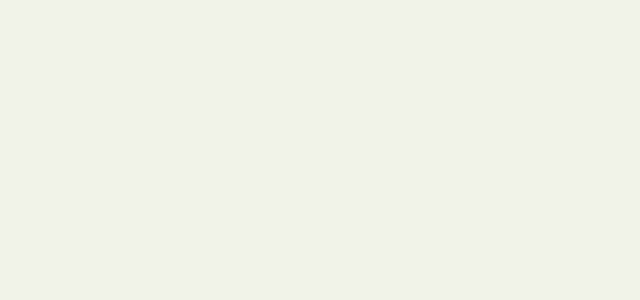
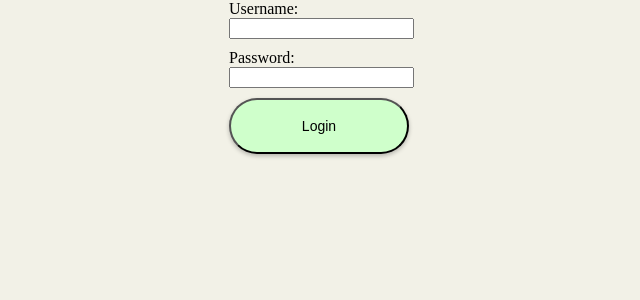
Before and after one commit to Elikala/DecisionMaker, a SvelteKit app in the folder my-app/: page /login in a window 1280 px wide. Shown: the top 300 px of the page, without its empty margins (311-951 px from the left). Built offline with nearby package versions, Linux system fonts and the light colour scheme.

Commit message:
Add mock auth

```diff
--- a/my-app/src/lib/components/Input.svelte
+++ b/my-app/src/lib/components/Input.svelte
@@ -2,6 +2,7 @@
     export let disabled = false;
     export let value = "";
     export let placeholder: string;
+    export let type: "text" | "password" | "email" = "text";
 
 </script>
 
@@ -37,6 +38,13 @@
     input {
         width: 100%;
         background: #F8F8F8;
+        border: #F8F8F8;
+    }
+
+    input:active {
+        width: 100%;
+        background: #F8F8F8;
+        border: #F8F8F8;
     }
 
     .input:hover {
@@ -50,6 +58,12 @@
 </style>
 
 
-<div class="input" class:disabled>
-    <input {placeholder} {disabled} bind:value type="text" />
+<div class="input">
+    {#if type === "password"}
+        <input {placeholder} {disabled} bind:value type="password" />
+    {:else if type === "email"}
+        <input {placeholder} {disabled} bind:value type="email" />
+    {:else}
+        <input {placeholder} {disabled} bind:value type="text" />
+    {/if}
 </div>
--- /dev/null
+++ b/my-app/src/lib/mock/auth.ts
@@ -0,0 +1,35 @@
+export class Auth {
+  user: { name: string } | null;
+  mockUsers: {
+    username: string;
+    password: string;
+    name: string
+  } [];
+
+  constructor() {
+    this.user = null;
+    this.mockUsers = [
+      { username: 'user1', password: 'pass1', name: 'User One' },
+      { username: 'user2', password: 'pass2', name: 'User Two' }
+    ];
+  }
+
+  login(username: string, password: string): boolean {
+    const user = this.mockUsers.find(user => user.username === username && user.password === password);
+    if (user) {
+      this.user = { name: user.name };
+      return true;
+    }
+    return false;
+  }
+
+  logout(): void {
+    this.user = null;
+  }
+
+  getUser(): { name: string } | null {
+    return this.user;
+  }
+}
+
+export const auth = new Auth();
--- a/my-app/src/routes/(auth)/login/+page.svelte
+++ b/my-app/src/routes/(auth)/login/+page.svelte
@@ -1,3 +1,54 @@
 <script>
 	import '$lib/styles.css';
+	import { auth } from '$lib/mock/auth';
+  import Button from "$lib/components/Button.svelte";
+
+  let username = '';
+  let password = '';
+  let user = auth.getUser();
+
+  function handleLogin() {
+    if (auth.login(username, password)) {
+      user = auth.getUser();
+    } else {
+      alert('Login failed');
+    }
+  }
+
+  function handleLogout() {
+    auth.logout();
+    user = null;
+  }
 </script>
+
+{#if user}
+  <p>Welcome, {user.name}</p>
+  <button on:click={handleLogout}>Logout</button>
+{:else}
+  <form on:submit|preventDefault={handleLogin}>
+    <label>
+      Username:
+      <input type="text" bind:value={username} />
+    </label>
+    <label>
+      Password:
+      <input type="password" bind:value={password} />
+    </label>
+    <Button type="submit"> Login </Button>
+  </form>
+{/if}
+
+<style>
+  form {
+    display: flex;
+    flex-direction: column;
+    width: 200px;
+    margin: auto;
+  }
+  label {
+    margin-bottom: 10px;
+  }
+  button {
+    margin-top: 10px;
+  }
+</style>
```
